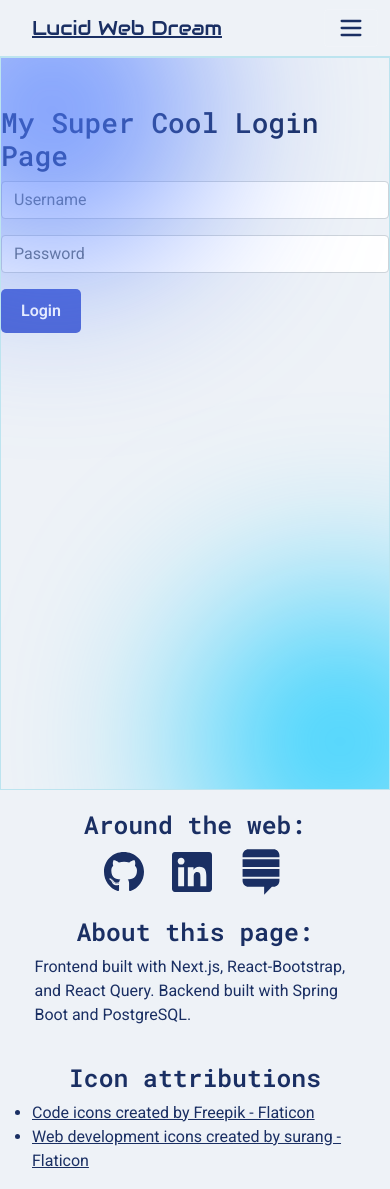
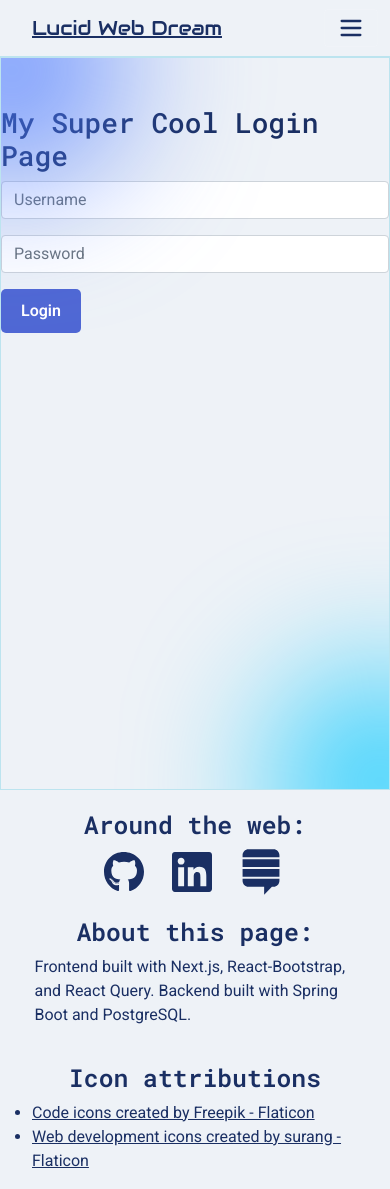
Before and after one commit to capozzic1/portfoliov3, a Next.js app: page /login in a window 390 px wide. Built offline with nearby package versions, Linux system fonts and the light colour scheme.

Commit message:
make orbs smaller for mobile

```diff
--- a/components/orb.module.scss
+++ b/components/orb.module.scss
@@ -23,11 +23,27 @@
 
 
 @keyframes float {
-  0% { transform: translateY(0px) translateX(0px); }
-  50% { transform: translateY(18px) translateX(8px); }
-  100% { transform: translateY(0px) translateX(0px); }
+  0% {
+    transform: translateY(0px) translateX(0px);
+  }
+
+  50% {
+    transform: translateY(18px) translateX(8px);
+  }
+
+  100% {
+    transform: translateY(0px) translateX(0px);
+  }
 }
 
 // :global(html[data-theme="light"]) .orb1 {
 //   filter: blur(120px);
 // }
+
+@media screen and (max-width: 500px) {
+  .orb {
+    width: 220px;
+    height: 220px;
+    filter: blur(70px);
+  }
+}
--- a/pages/single-post.js
+++ b/pages/single-post.js
@@ -4,6 +4,7 @@ import styles from '../styles/blog.module.scss'
 import { Container, Row, Col, Spinner } from 'react-bootstrap'
 import { useRouter } from 'next/router'
 import { useQuery } from '@tanstack/react-query'
+import Orb from '../components/Orb'
 
 async function fetchPostById(id) {
   const res = await fetch(`api/posts/${id}`)
@@ -71,6 +72,7 @@ export default function SinglePost() {
           </Container>
         </main>
       </div>
+
   </Row>
   )
 }
```
